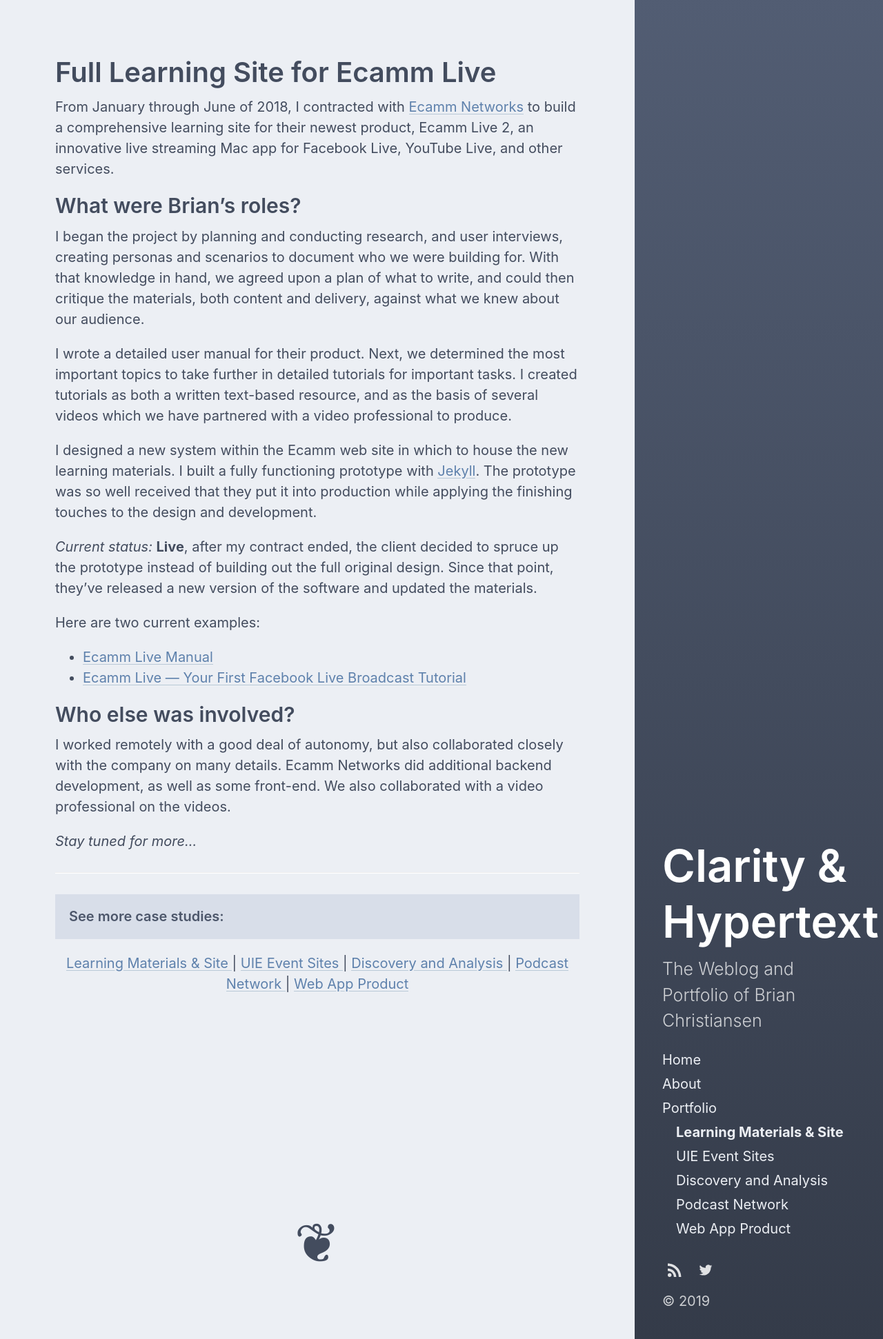
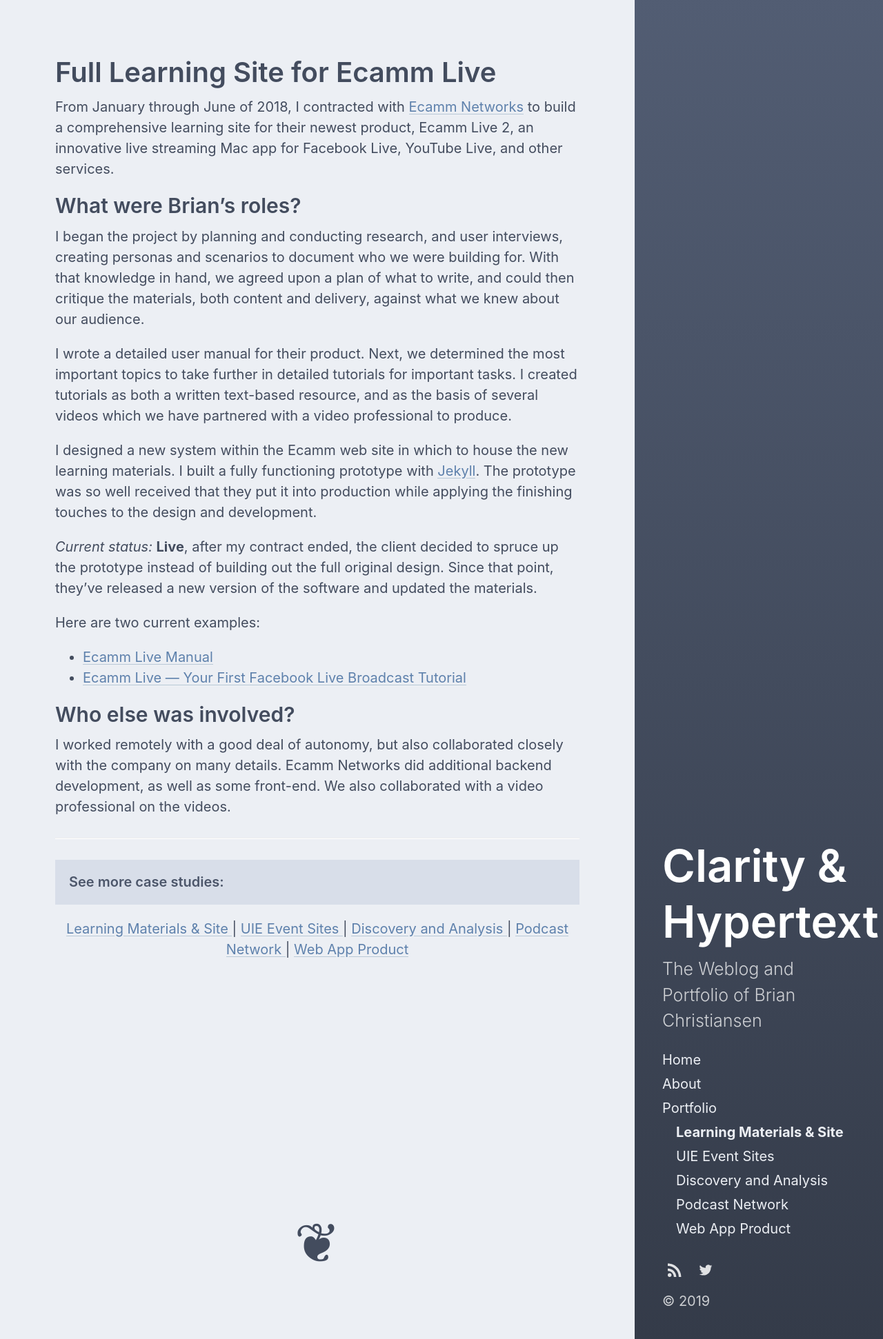
Before and after one commit to briandigital/bd4, a Jekyll site: the page built from portfolio/00-learning-site-case-study.md, in a window 1280 px wide. Shown: the whole page at 69% size. Built offline with Jekyll 4.4.1, drawn with Linux system fonts in a browser that asks for light colours.

Commit message:
one more removal
this time with feeling.

```diff
--- a/portfolio/00-learning-site-case-study.md
+++ b/portfolio/00-learning-site-case-study.md
@@ -27,5 +27,3 @@
 ## Who else was involved?
 
 I worked remotely with a good deal of autonomy, but also collaborated closely with the company on many details. Ecamm Networks did additional backend development, as well as some front-end. We also collaborated with a video professional on the videos.
-
-_Stay tuned for more…_
```
